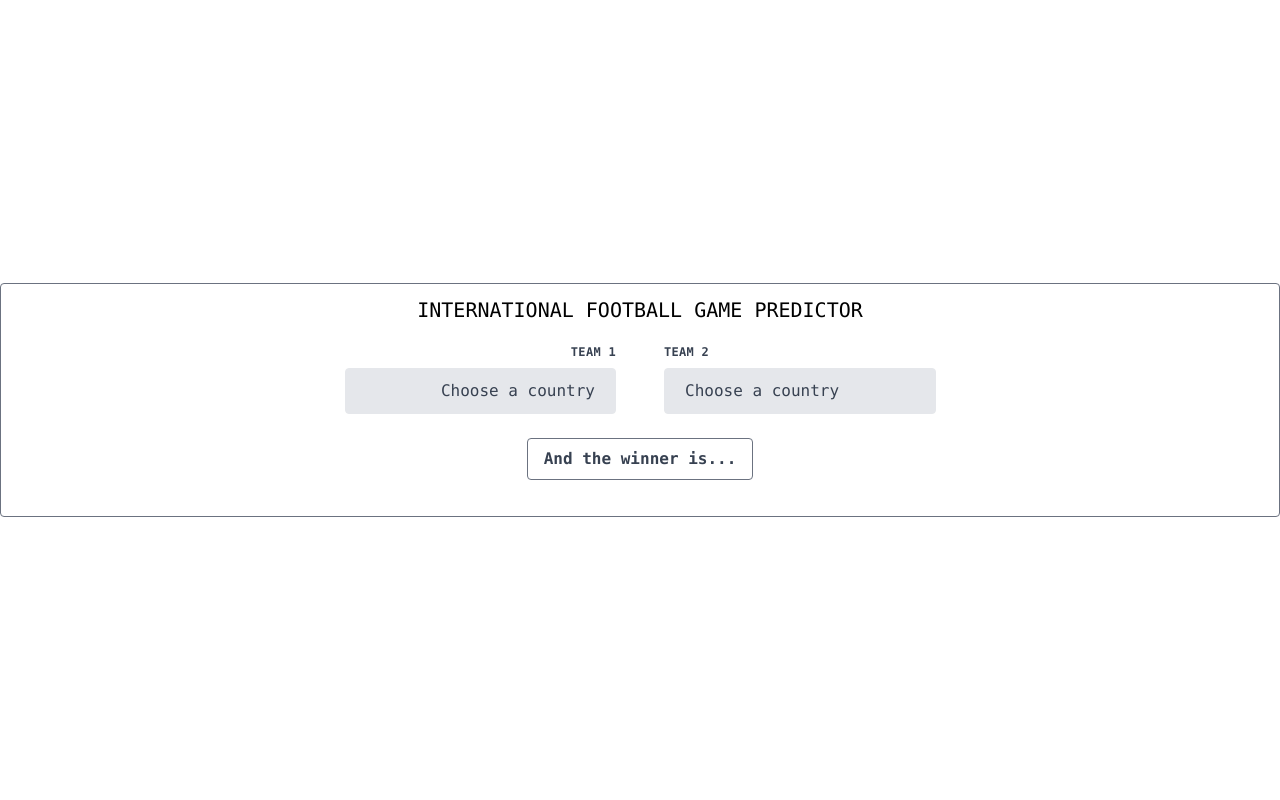
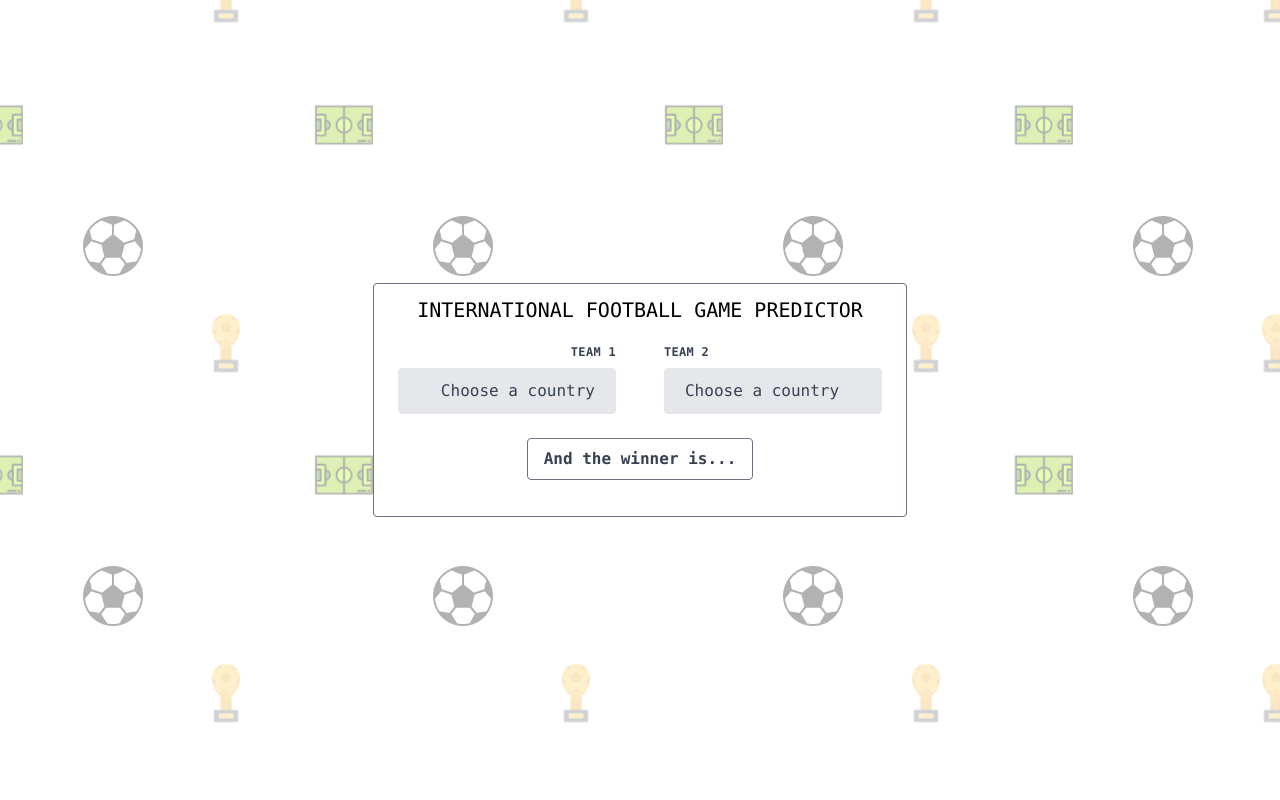
Before and after one commit to Nathanlauga/football-python-flask-app, a Flask app: page / in a window 1280 px wide. Run offline with Flask 2, Linux system fonts and the light colour scheme; parts of the project's set-up code (start-up, migrations or seed data) failed here and were passed over.

Commit message:
Add: Flask Form, handle form error, begin documentation and add background

```diff
--- /dev/null
+++ b/app/component/IndexForm.py
@@ -0,0 +1,35 @@
+from flask_wtf import FlaskForm
+from wtforms import SelectField, SubmitField
+from wtforms.validators import NoneOf, DataRequired
+from ..utils import list_to_list_two_tuples
+
+
+class IndexForm(FlaskForm):
+    """
+    Form on the index page.
+    This form is compose of two select fields for each team.
+    """
+
+    team = SelectField('Team 1', [DataRequired(), NoneOf(
+        ['Choose a country'], 'Invalid country.')])
+    opponent = SelectField('Team 2', [DataRequired(), NoneOf(
+        ['Choose a country'], 'Invalid country.')])
+    submit = SubmitField('And the winner is...')
+
+    def init_choice(self, choice: list, default_choice='Choose a country'):
+        """
+        Initialize the choice list for team and opponent SelectField
+        and add a default value.
+
+        Parameters
+        ----------
+        choice : list
+            list of values to put in the choice attribute
+        default_choice : str
+            default value for SelectField (the default is 'Choose a country').
+        """
+        if type(choice) != type(list()):
+            choice = list(choice)
+        choice = list_to_list_two_tuples([default_choice] + choice)
+        self.team.choices = choice
+        self.opponent.choices = choice
--- /dev/null
+++ b/app/component/__init__.py
@@ -0,0 +1 @@
+from .IndexForm import IndexForm
--- a/app/model/load_model.py
+++ /dev/null
@@ -1,6 +0,0 @@
-import pickle
-
-
-def load_model(path: str):
-    model = pickle.load(open(path, 'rb'))
-    return model
--- /dev/null
+++ b/app/static/style.css
@@ -0,0 +1,11 @@
+body::after {
+    content: "";
+    background: url("/static/img/football_background_pattern.png") center center repeat;
+    opacity: 0.3;
+    top: 0;
+    left: 0;
+    bottom: 0;
+    right: 0;
+    position: absolute;
+    z-index: -1;
+  }
--- a/app/templates/index.html
+++ b/app/templates/index.html
@@ -1,10 +1,12 @@
 <html>
   <head>
     <link href="https://unpkg.com/tailwindcss@^1.0/dist/tailwind.min.css" rel="stylesheet"/>
+
+  <link rel="stylesheet" href="/static/style.css" type="text/css" />
   </head>
   <body class="font-mono">
     <div class="flex h-screen bg-grey content-center">
-      <div class="container mx-auto m-auto text-center border border-gray-500 rounded">
+      <div class="container mx-auto m-auto text-center bg-white border border-gray-500 rounded lg:w-3/4 xl:w-5/12">
         <h1 class="uppercase text-bold mt-3 text-xl">
           International football game predictor
         </h1>
--- a/app/templates/index/form.html
+++ b/app/templates/index/form.html
@@ -1,21 +1,11 @@
-{% from 'index/form/select.html' import select with context%}
-{% from 'index/form/label.html' import label%}
+{% from 'index/form/select-team.html' import select_team with context%}
 
 <form action="/" method="POST" class="py-5">
+  {{ form.hidden_tag() }}
   <div class="sm:flex md:items-center mb-6">
-    <div class="lg:w-1/6 xl:w-1/4"></div>
-    <div class="sm:w-1/2 lg:w-1/3 xl:w-1/4 text-right px-6">
-        {{ label(for='team') }}
-        <div class="relative">
-            {{ select(name='team', class='text-right')}}
-        </div>
-    </div>
-    <div class="sm:w-1/2 lg:w-1/3 xl:w-1/4 text-left px-6">
-        {{ label(for='opponent') }}
-        <div class="relative">
-            {{ select(name='opponent')}}
-        </div>
-    </div>
+    <div class="lg:w-1/6 xl:w-0"></div>
+    {{ select_team(team=form.team, class='text-right')}}
+    {{ select_team(team=form.opponent, class='text-left')}}
   </div>
   <div class="text-center">
     <button
--- a/app/templates/index/form/label.html
+++ /dev/null
@@ -1,6 +0,0 @@
-
-{% macro label(for) -%}
-<label class="block uppercase tracking-wide text-gray-700 text-xs font-bold mb-2" for="{{ for }}">
-    {{ 'Team 1' if for == 'team' else 'Team 2' }}
-</label>
-{%- endmacro %}
--- /dev/null
+++ b/app/templates/index/form/select-team.html
@@ -0,0 +1,14 @@
+{% from 'index/form/select-team/select.html' import select with context%}
+{% from 'index/form/select-team/label.html' import label%}
+
+{% macro select_team(team, class='') -%}
+<div class="sm:w-1/2 lg:w-1/3 xl:w-1/2 px-6 {{ class }}">
+    {{ label(team=team) }}
+    <div class="relative">
+        {{ select(team=team, class=class)}}
+    </div>
+    {% for error in team.errors %}
+    <span class="text-red-800 mt-3">{{ error }}</li>
+    {% endfor %}
+</div>
+{%- endmacro %}
--- /dev/null
+++ b/app/templates/index/form/select-team/label.html
@@ -0,0 +1,3 @@
+{% macro label(team) -%}
+{{ team.label(class_="block uppercase tracking-wide text-gray-700 text-xs font-bold mb-2")}}
+{%- endmacro %}
--- /dev/null
+++ b/app/templates/index/form/select-team/select.html
@@ -0,0 +1,3 @@
+{% macro select(team, class='') -%}
+  {{team(class_="block appearance-none w-full bg-gray-200 border border-gray-200 text-gray-700 p-5 py-3 rounded leading-tight focus:outline-none focus:bg-white focus:border-gray-500 "+class)}}
+{%- endmacro %}
--- a/app/templates/index/form/select.html
+++ /dev/null
@@ -1,20 +0,0 @@
-{% macro select(name, class='') -%}
-<select
-  name="{{ name }}"
-  id="{{ name }}"
-  class="block appearance-none w-full bg-gray-200 border border-gray-200 text-gray-700 p-5 py-3 rounded leading-tight focus:outline-none focus:bg-white focus:border-gray-500 {{ class }}"
->
-    <option selected="selected">Choose a country</option>
-    {%for team, img_path in teams.iteritems()%}
-        {% set selected = '' %}
-        {%if game is defined %}
-            {%if name == 'team' and game.team_1.name == team %}
-                {% set selected = 'selected' %}
-            {%elif name == 'opponent' and game.team_2.name == team %}
-                {% set selected = 'selected' %}
-            {%endif%}
-        {%endif%}
-        <option value="{{ team }}" {{ selected }}>{{ team }}</option>
-    {%endfor%}
-</select>
-{%- endmacro %}
--- a/app/utils/__init__.py
+++ b/app/utils/__init__.py
@@ -1,2 +1,3 @@
 from .array_sum_to_one import array_sum_to_one
 from .exists import exists
+from .list_to_list_two_tuples import list_to_list_two_tuples
--- /dev/null
+++ b/app/utils/list_to_list_two_tuples.py
@@ -0,0 +1,17 @@
+def list_to_list_two_tuples(values: list):
+    """
+    Convert a list of values to a list of tuples with for each
+    value twice that same value
+    e.g. [1,2,3] ==> [(1,1),(2,2),(3,3)]
+
+    Parameters
+    ----------
+    values : list
+        list of values to convert into tuples
+
+    Returns
+    -------
+    list
+        list of tuples with twice the same value for each tuple
+    """
+    return [(val, val) for val in values]
--- a/app/views.py
+++ b/app/views.py
@@ -1,7 +1,8 @@
-from flask import render_template, request
+from flask import render_template, request, redirect, url_for, flash
 import pandas as pd
 
 from .model import model, Game
+from .component import IndexForm
 
 from app import app
 
@@ -10,14 +11,15 @@ from app import app
 def index():
 
     countries = pd.read_json('./app/static/data/countries.json', orient='index', typ='series')
-    # pd.Series(team_list).to_json('teams.json')
+
+    form = IndexForm()
+    form.init_choice(countries.index.values)
 
     if request.method == 'POST':
         teams = request.form.to_dict()
+        if form.validate():
+            game = Game(model, team_1=teams['team'], team_2=teams['opponent'])
+            game.compute_result()
+            return render_template("index.html", teams=countries, form=form, game=game)
 
-        game = Game(model, team_1=teams['team'], team_2=teams['opponent'])
-        game.compute_result()
-
-        return render_template("index.html", teams=countries, game=game)
-
-    return render_template("index.html", teams=countries)
+    return render_template("index.html", teams=countries, form=form)
--- a/config.py
+++ b/config.py
@@ -1,2 +1,3 @@
 DEBUG = True
 MODEL_FILE = 'model.plk'
+SECRET_KEY = 'you-will-never-guess'
```
Also changed, not shown: app/utils/array_sum_to_one.py (+15 -3 lines), app/utils/exists.py (+13 -0 lines), app/__init__.py (line endings or trailing spaces), app/static/img/football_background_pattern.png (added).
